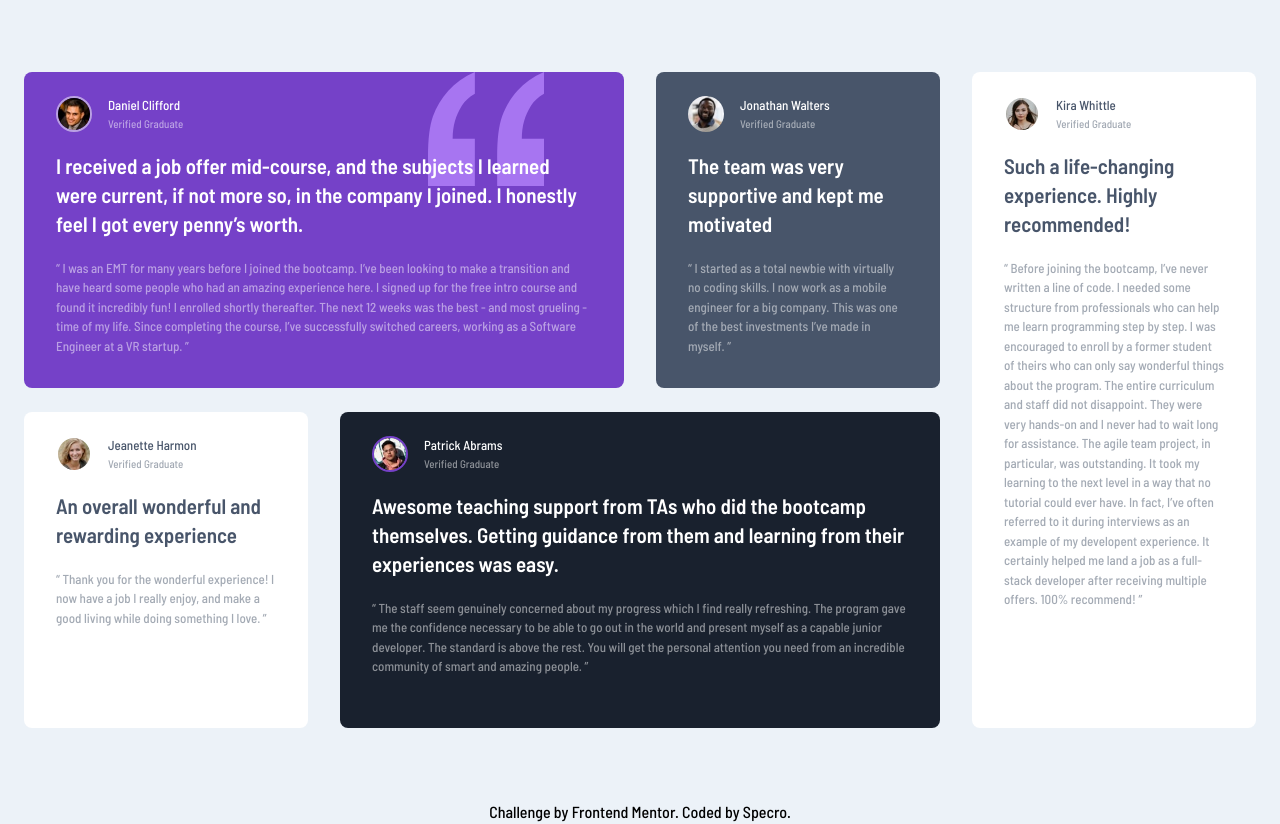
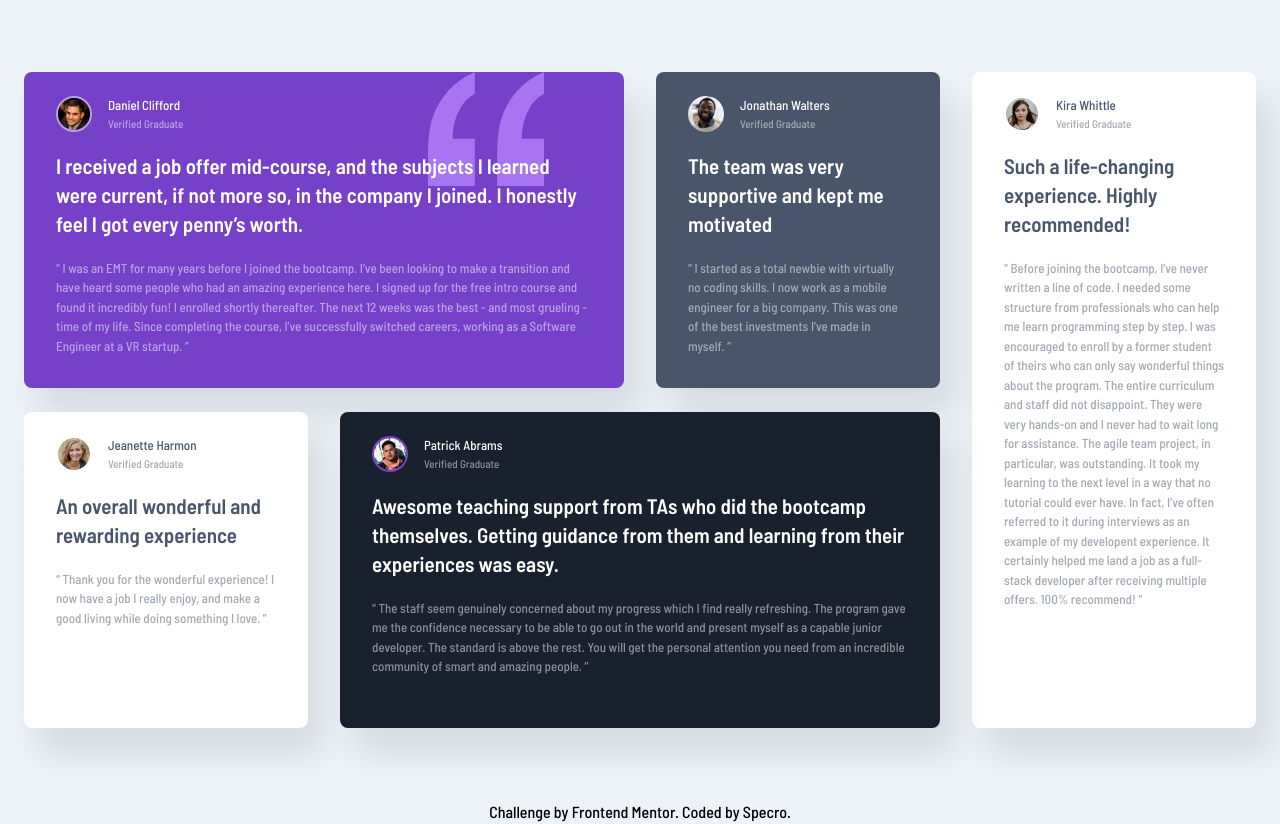
Before and after one commit to Specro/testimonials-grid-section, a website built with Vite: page index.html in a window 1280 px wide. Built offline with nearby package versions, Linux system fonts and the light colour scheme.

Commit message:
Add shadow

```diff
--- a/index.html
+++ b/index.html
@@ -15,7 +15,7 @@
 <body class="flex flex-col h-full bg-light-grayish-blue">
   <main class="container mx-auto flex flex-grow items-center justify-center">
     <div class="mx-6 my-18 grid grid-cols-1 lg:grid-cols-4 lg:grid-rows-2 gap-y-6 gap-x-8">
-      <div class="bg-moderate-violet rounded-lg pt-6 pb-8 px-8 bg-no-repeat bg-right-6 lg:bg-right-20 bg-quotation lg:col-span-2" style="background-image: url(./images/bg-pattern-quotation.svg)">
+      <div class="bg-moderate-violet shadow-card rounded-lg pt-6 pb-8 px-8 bg-no-repeat bg-right-6 lg:bg-right-20 bg-quotation lg:col-span-2" style="background-image: url(./images/bg-pattern-quotation.svg)">
         <div class="flex gap-4 items-center mb-5">
           <img src="./images/image-daniel.jpg" alt="daniel" class="rounded-full border-2 border-white/50 w-9">
           <div class="text-white flex flex-col text-sm">
@@ -30,7 +30,7 @@
           “ I was an EMT for many years before I joined the bootcamp. I’ve been looking to make a transition and have heard some people who had an amazing experience here. I signed up for the free intro course and found it incredibly fun! I enrolled shortly thereafter. The next 12 weeks was the best - and most grueling - time of my life. Since completing the course, I’ve successfully switched careers, working as a Software Engineer at a VR startup. ”
         </p>
       </div>
-      <div class="bg-very-dark-grayish-blue rounded-lg pt-6 pb-8 px-8">
+      <div class="bg-very-dark-grayish-blue shadow-card rounded-lg pt-6 pb-8 px-8">
         <div class="flex gap-4 items-center mb-5">
           <img src="./images/image-jonathan.jpg" alt="jonathan" class="rounded-full w-9">
           <div class="text-white flex flex-col text-sm">
@@ -45,7 +45,7 @@
           “ I started as a total newbie with virtually no coding skills. I now work as a mobile engineer for a big company. This was one of the best investments I’ve made in myself. ”
         </p>
       </div>
-      <div class="bg-white rounded-lg pt-6 pb-8 px-8 lg:order-4">
+      <div class="bg-white shadow-card rounded-lg pt-6 pb-8 px-8 lg:order-4">
         <div class="flex gap-4 items-center mb-5">
           <img src="./images/image-jeanette.jpg" alt="jeanette" class="rounded-full border-2 border-white/50 w-9">
           <div class="text-very-dark-grayish-blue flex flex-col text-sm">
@@ -60,7 +60,7 @@
           “ Thank you for the wonderful experience! I now have a job I really enjoy, and make a good living while doing something I love. ”
         </p>
       </div>
-      <div class="bg-very-dark-blackish-blue rounded-lg pt-6 pb-8 px-8 lg:col-span-2 lg:order-5">
+      <div class="bg-very-dark-blackish-blue shadow-card rounded-lg pt-6 pb-8 px-8 lg:col-span-2 lg:order-5">
         <div class="flex gap-4 items-center mb-5">
           <img src="./images/image-patrick.jpg" alt="patrick" class="rounded-full border-2 border-moderate-violet w-9">
           <div class="text-white flex flex-col text-sm">
@@ -75,7 +75,7 @@
           “ The staff seem genuinely concerned about my progress which I find really refreshing. The program gave me the confidence necessary to be able to go out in the world and present myself as a capable junior developer. The standard is above the rest. You will get the personal attention you need from an incredible community of smart and amazing people. ”
         </p>
       </div>
-      <div class="bg-white rounded-lg pt-6 pb-8 px-8 lg:row-span-2 lg:order-3">
+      <div class="bg-white shadow-card rounded-lg pt-6 pb-8 px-8 lg:row-span-2 lg:order-3">
         <div class="flex gap-4 items-center mb-5">
           <img src="./images/image-kira.jpg" alt="kira" class="rounded-full border-2 border-white/50 w-9">
           <div class="text-very-dark-grayish-blue font-medium flex flex-col text-sm">
--- a/tailwind.config.js
+++ b/tailwind.config.js
@@ -29,6 +29,9 @@ module.exports = {
       },
       backgroundSize: {
         quotation: '116px'
+      },
+      boxShadow: {
+        card: '15px 25px 35px 0 rgba(0, 0, 0, 0.1)'
       }
     },
   },
```
